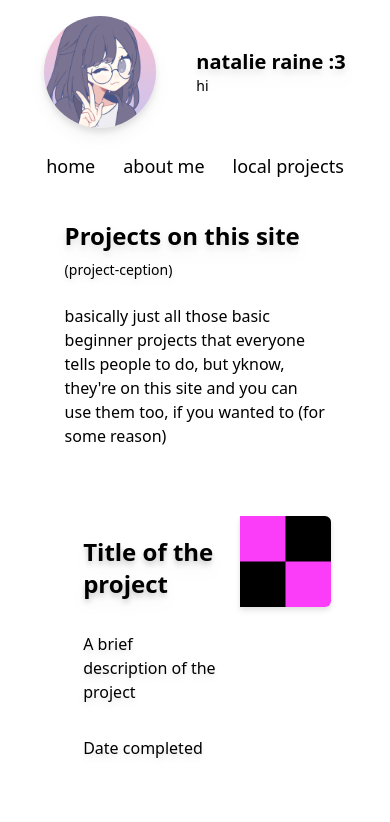
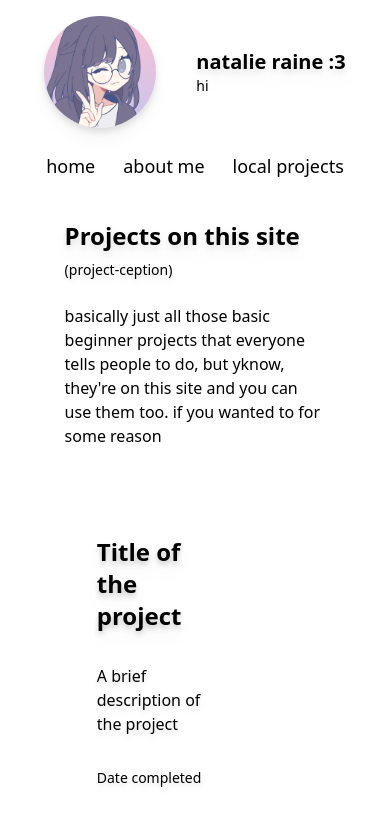
Before and after one commit to Meowcelinee/website, a Next.js app: page /projects in a window 390 px wide. Shown: the top 822 px of the page. Built offline with nearby package versions, Linux system fonts and the light colour scheme; what @catppuccin/tailwindcss would draw is missing.

Commit message:
improve mobile

```diff
--- a/src/pages/projects.tsx
+++ b/src/pages/projects.tsx
@@ -14,12 +14,12 @@ export default function Projects() {
                     <p className='md:text-lg text-md text-text my-6'>
                         basically just all those basic beginner projects that
                         everyone tells people to do, but yknow, they're on this
-                        site and you can use them too, if you wanted to (for
-                        some reason)
+                        site and you can use them too. if you wanted to for some
+                        reason
                     </p>
                 </div>
                 <br />
-                <div className='flex bg-gradient-to-br from-mantle via-base to-mantle rounded-lg w-5/6 mx-auto my-5 drop-shadow-md'>
+                <div className='md:flex block bg-gradient-to-br from-mantle via-base to-mantle rounded-lg md:w-5/6 w-3/4 mx-auto my-5 drop-shadow-md'>
                     <div className='w-2/3 rounded-lg py-5 px-6'>
                         <Link
                             href='/404'
@@ -30,12 +30,14 @@ export default function Projects() {
                         <div className='text-subtext1 font-medium my-8'>
                             A brief description of the project
                         </div>
-                        <div className='text-subtext1'>Date completed</div>
+                        <div className='text-subtext1 text-sm my-4'>
+                            Date completed
+                        </div>
                     </div>
-                    <div className='w-1/3 rounded-lg'>
+                    <div className='md:w-1/3 w-full rounded-lg'>
                         <img
                             src='/images/missing-texture.png'
-                            className='rounded-r-md'
+                            className='md:rounded-r-md rounded-b-md'
                         />
                     </div>
                 </div>
```
